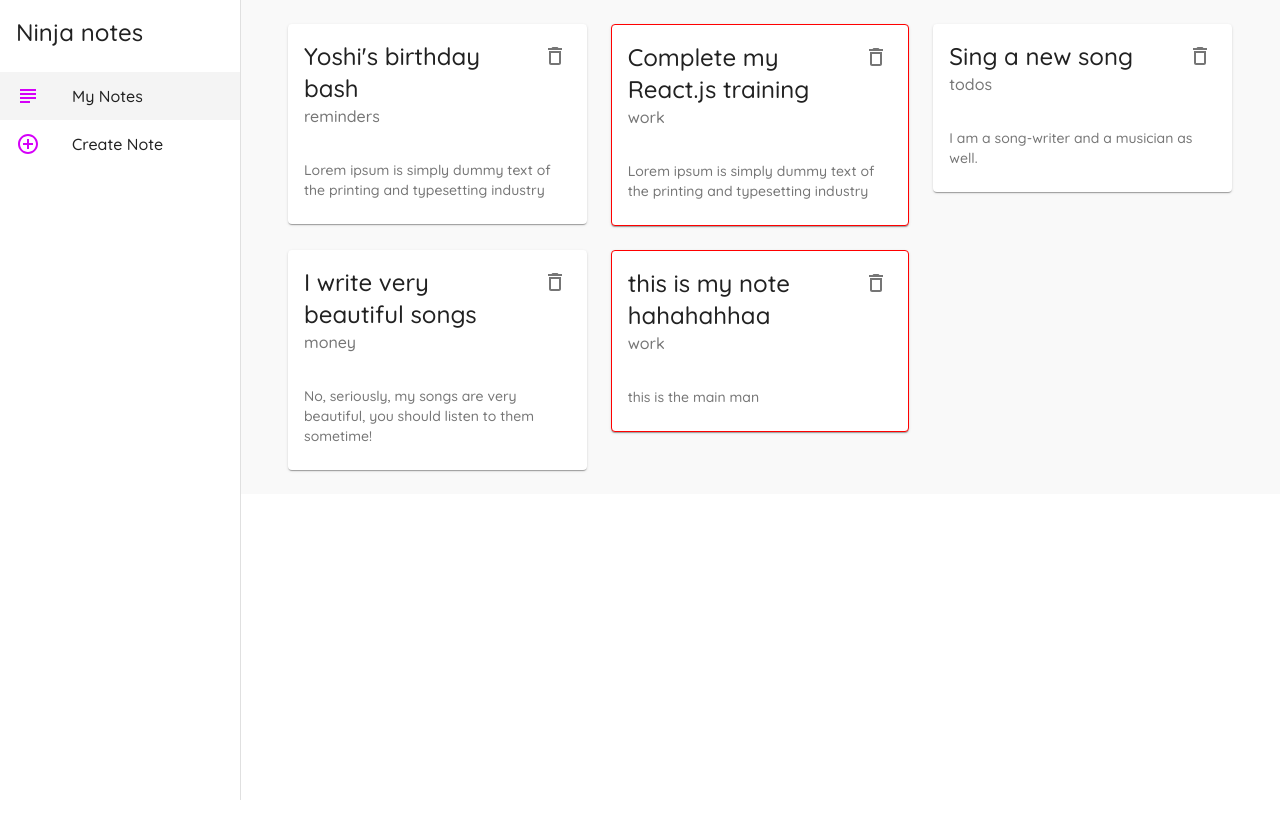
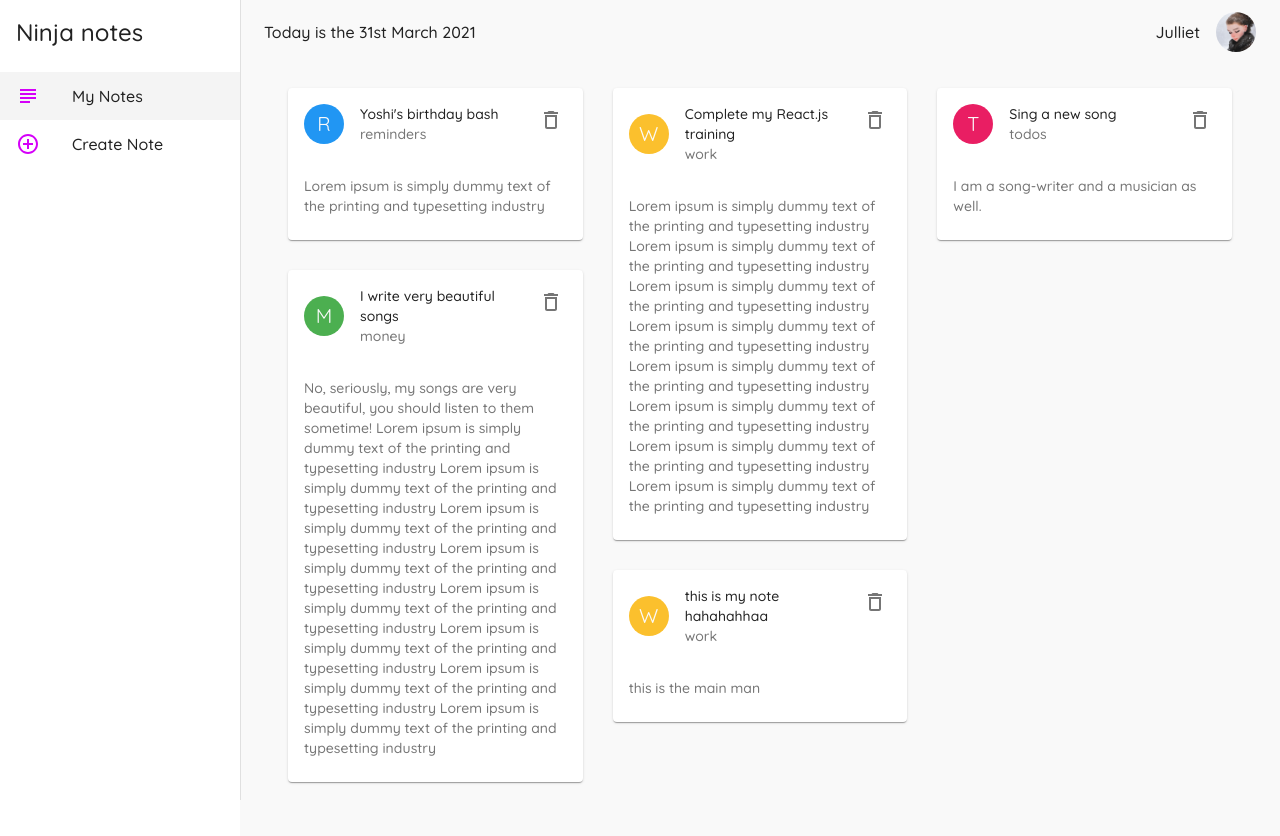
Before and after one commit to tonyadjei/material-ui-react, a React (Create React App) app: page / in a window 1280 px wide. Before the commit the page ends 800 px from the top, so only its background shows below. Built offline with nearby package versions, Linux system fonts and the light colour scheme; data requests are answered from the project's data file.

Commit message:
added avatar components to Card and Appbar, used Masonry grid style from react-masonry-css package, finished project

```diff
--- a/data/db.json
+++ b/data/db.json
@@ -8,7 +8,7 @@
     },
     {
       "title": "Complete my React.js training",
-      "details": "Lorem ipsum is simply dummy text of the printing and typesetting industry",
+      "details": "Lorem ipsum is simply dummy text of the printing and typesetting industry Lorem ipsum is simply dummy text of the printing and typesetting industry Lorem ipsum is simply dummy text of the printing and typesetting industry Lorem ipsum is simply dummy text of the printing and typesetting industry Lorem ipsum is simply dummy text of the printing and typesetting industry Lorem ipsum is simply dummy text of the printing and typesetting industry Lorem ipsum is simply dummy text of the printing and typesetting industry Lorem ipsum is simply dummy text of the printing and typesetting industry",
       "category": "work",
       "id": 2
     },
@@ -20,7 +20,7 @@
     },
     {
       "title": "I write very beautiful songs",
-      "details": "No, seriously, my songs are very beautiful, you should listen to them sometime!",
+      "details": "No, seriously, my songs are very beautiful, you should listen to them sometime! Lorem ipsum is simply dummy text of the printing and typesetting industry Lorem ipsum is simply dummy text of the printing and typesetting industry Lorem ipsum is simply dummy text of the printing and typesetting industry Lorem ipsum is simply dummy text of the printing and typesetting industry Lorem ipsum is simply dummy text of the printing and typesetting industry Lorem ipsum is simply dummy text of the printing and typesetting industry Lorem ipsum is simply dummy text of the printing and typesetting industry Lorem ipsum is simply dummy text of the printing and typesetting industry",
       "category": "money",
       "id": 4
     },
--- a/package.json
+++ b/package.json
@@ -8,8 +8,10 @@
     "@testing-library/jest-dom": "^5.11.10",
     "@testing-library/react": "^11.2.6",
     "@testing-library/user-event": "^12.8.3",
+    "date-fns": "^2.20.1",
     "react": "^17.0.2",
     "react-dom": "^17.0.2",
+    "react-masonry-css": "^1.0.16",
     "react-router-dom": "^5.2.0",
     "react-scripts": "4.0.3",
     "web-vitals": "^1.1.1"
--- a/src/components/Layout.js
+++ b/src/components/Layout.js
@@ -7,6 +7,10 @@ import ListItemIcon from '@material-ui/core/ListItemIcon';
 import ListItemText from '@material-ui/core/ListItemText';
 import { AddCircleOutlineOutlined, SubjectOutlined } from "@material-ui/icons";
 import { useHistory, useLocation } from "react-router";
+import AppBar from '@material-ui/core/AppBar';
+import Toolbar from '@material-ui/core/Toolbar';
+import { format } from 'date-fns';
+import Avatar from '@material-ui/core/Avatar';
 
 
 
@@ -35,6 +39,19 @@ const useStyles = makeStyles((theme) => { //the makeStyles hook can take a funct
         },
         title: {
             padding: theme.spacing(2)
+        },
+        appbar: {
+            width: `calc(100% - ${drawerWidth}px)`
+        },
+        toolbar: theme.mixins.toolbar,
+        // in the above line, we set our 'toolbar' class to have the value of a mixin;
+        // mixins are collections of styles used by a material ui component. In this case, we are getting those styles that the <Toolbar> component uses
+        // and we are applying all of its styles to our 'toolbar' class so that it would have all of its styles, including the height style and value.
+        date: {
+            flexGrow: 1
+        },
+        avatar: {
+            marginLeft: theme.spacing(2)
         }
     }
 })
@@ -61,6 +78,18 @@ const Layout = ({ children }) => {
     return (
         <div className={classes.root}>
             {/* app bar */}
+            <AppBar className={classes.appbar} elevation={0}>
+                <Toolbar>
+                    <Typography className={classes.date}>
+                        Today is the {format(new Date(), 'do MMMM Y')}
+                    </Typography>
+                    <Typography>
+                        Julliet
+                    </Typography>
+                    <Avatar src="/snowGirl.png" className={classes.avatar} />
+                </Toolbar>
+            </AppBar>
+
             {/* side drawer */}
             <Drawer
                 className={classes.drawer}
@@ -94,6 +123,7 @@ const Layout = ({ children }) => {
             </Drawer>
 
             <div className={classes.page}>
+                <div className={classes.toolbar} ></div>
                 {children}
             </div>
 
--- a/src/components/NoteCard.js
+++ b/src/components/NoteCard.js
@@ -1,14 +1,32 @@
 import Card from '@material-ui/core/Card';
 import CardHeader from '@material-ui/core/CardHeader';
 import CardContent from '@material-ui/core/CardContent';
-import { IconButton, makeStyles, Typography } from '@material-ui/core';
+import { Avatar, IconButton, makeStyles, Typography } from '@material-ui/core';
 import { DeleteOutlined } from '@material-ui/icons';
+import { blue, green, pink, yellow } from '@material-ui/core/colors';
 
 const useStyles = makeStyles({
-    test: {
-        border: (note) => {
-            if(note.category === 'work'){
-                return '1px solid red'
+    // test: {
+    //     border: (note) => {
+    //         if(note.category === 'work'){
+    //             return '1px solid red'
+    //         }
+    //     }
+    // }
+    avatar: {
+        backgroundColor: (note) => {
+            switch(note.category){
+                case 'work':
+                    return yellow[700] //here, we are returning a color, like 'red' or '#f3f3f3', not a material ui color object like we did in App.js, so we use the square brackets[] to give the kind of shade we want. This will return a particular kind of color and not the entire material ui color component(like in App.js)
+                    break
+                case 'money':
+                    return green[500]
+                    break
+                case 'todos':
+                    return pink[500]
+                    break
+                default:
+                    return blue[500]
             }
         }
     }
@@ -17,12 +35,17 @@ const useStyles = makeStyles({
 
 
 const NoteCard = ({ note, handleDelete }) => {
-    const classes = useStyles(note)
+    const classes = useStyles(note) //to have dynamic styles based on a certain value, you can pass that value as a parameter to the useStyles() hook.
 
     return (
         <div>
-           <Card elevation={1} className={classes.test}>
+           <Card elevation={1}>
                <CardHeader
+                    avatar={
+                        <Avatar className={classes.avatar} >
+                            {note.category[0].toUpperCase()}
+                        </Avatar>
+                }
                     action={
                         <IconButton onClick={() => handleDelete(note.id)}>
                             <DeleteOutlined />
--- a/src/index.css
+++ b/src/index.css
@@ -5,3 +5,20 @@ body {
   -webkit-font-smoothing: antialiased;
   -moz-osx-font-smoothing: grayscale;
 }
+
+.my-masonry-grid {
+  display: -webkit-box; /* Not needed if autoprefixing */
+  display: -ms-flexbox; /* Not needed if autoprefixing */
+  display: flex;
+  margin-left: -30px; /* gutter size offset */
+  width: auto;
+}
+.my-masonry-grid_column {
+  padding-left: 30px; /* gutter size */
+  background-clip: padding-box;
+}
+
+/* Style your items */
+.my-masonry-grid_column > div { /* change div to reference your elements you put in <Masonry> */
+  margin-bottom: 30px;
+}
--- a/src/pages/Notes.js
+++ b/src/pages/Notes.js
@@ -3,6 +3,7 @@ import Grid from '@material-ui/core/Grid';
 import Paper from '@material-ui/core/Paper';
 import { Container } from "@material-ui/core";
 import NoteCard from '../components/NoteCard';
+import Masonry from 'react-masonry-css';
 
 
 const Notes = () => {
@@ -28,7 +29,11 @@ const Notes = () => {
     }
 
 
-
+    const breakpoints = {
+        default: 3,
+        1100: 2,
+        700: 1
+    }
 
     return (
         <Container className="Notes">
@@ -46,14 +51,25 @@ const Notes = () => {
                     <Paper>4</Paper>
                 </Grid>
             </Grid> */}
-
+{/*
             <Grid container spacing={3}>
                 {notes.map(note => (
                     <Grid item key={note.id} xs={12} md={6} lg={4}>
                         <NoteCard note={note} handleDelete={handleDelete} />
                     </Grid>
                 ))}
-            </Grid>
+            </Grid> */}
+            <Masonry
+                breakpointCols={breakpoints}
+                className="my-masonry-grid"
+                columnClassName="my-masonry-grid_column"
+            >
+                {notes.map(note => (
+                    <div key={note.id}>
+                        <NoteCard note={note} handleDelete={handleDelete} />
+                    </div>
+                ))}
+            </Masonry>
         </Container>
      );
 }
```
Also changed, not shown: public/snowGirl.png (added), 1 other file (tests, documents, lock files or other folders). Lines whose indentation alone changed are shown as unchanged.
